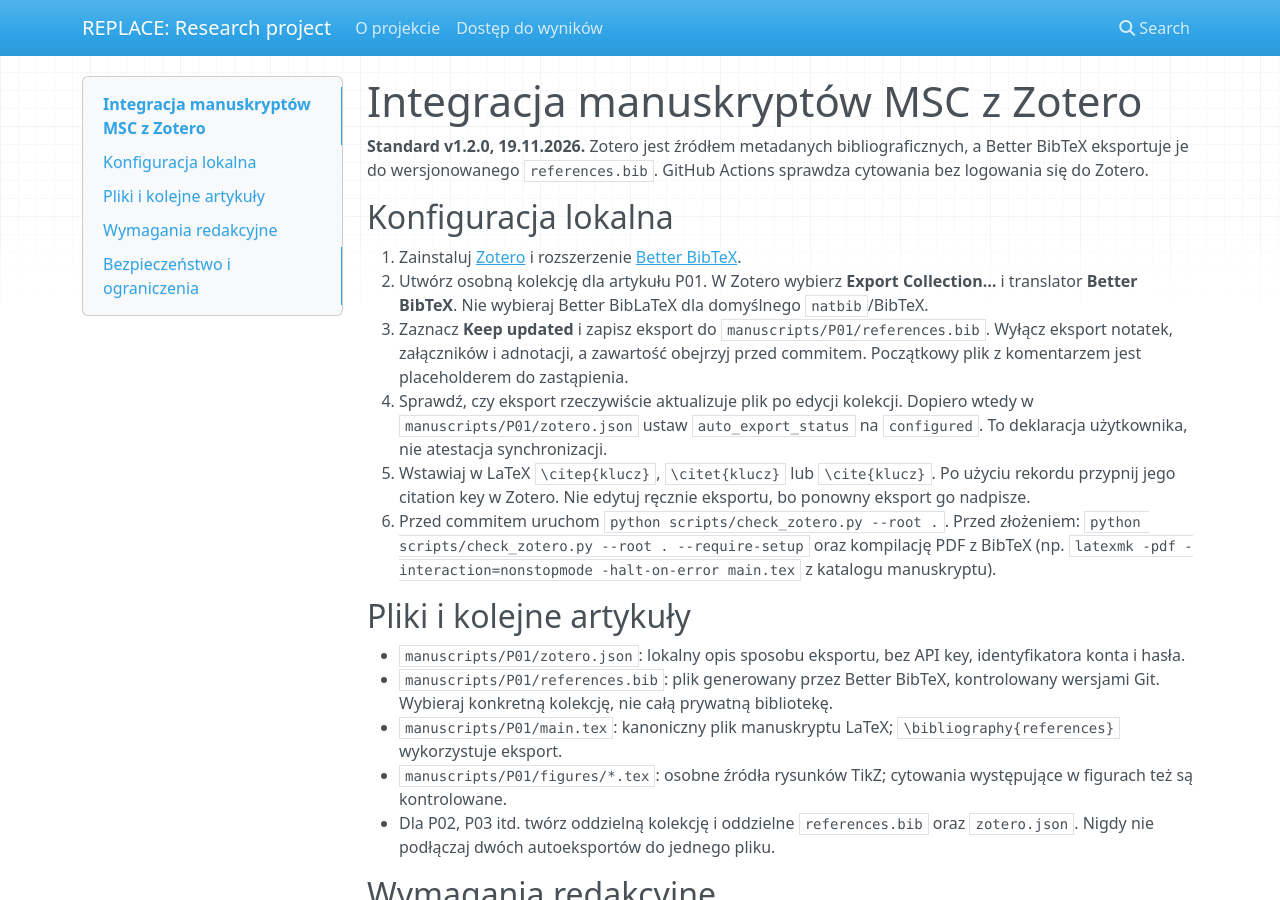
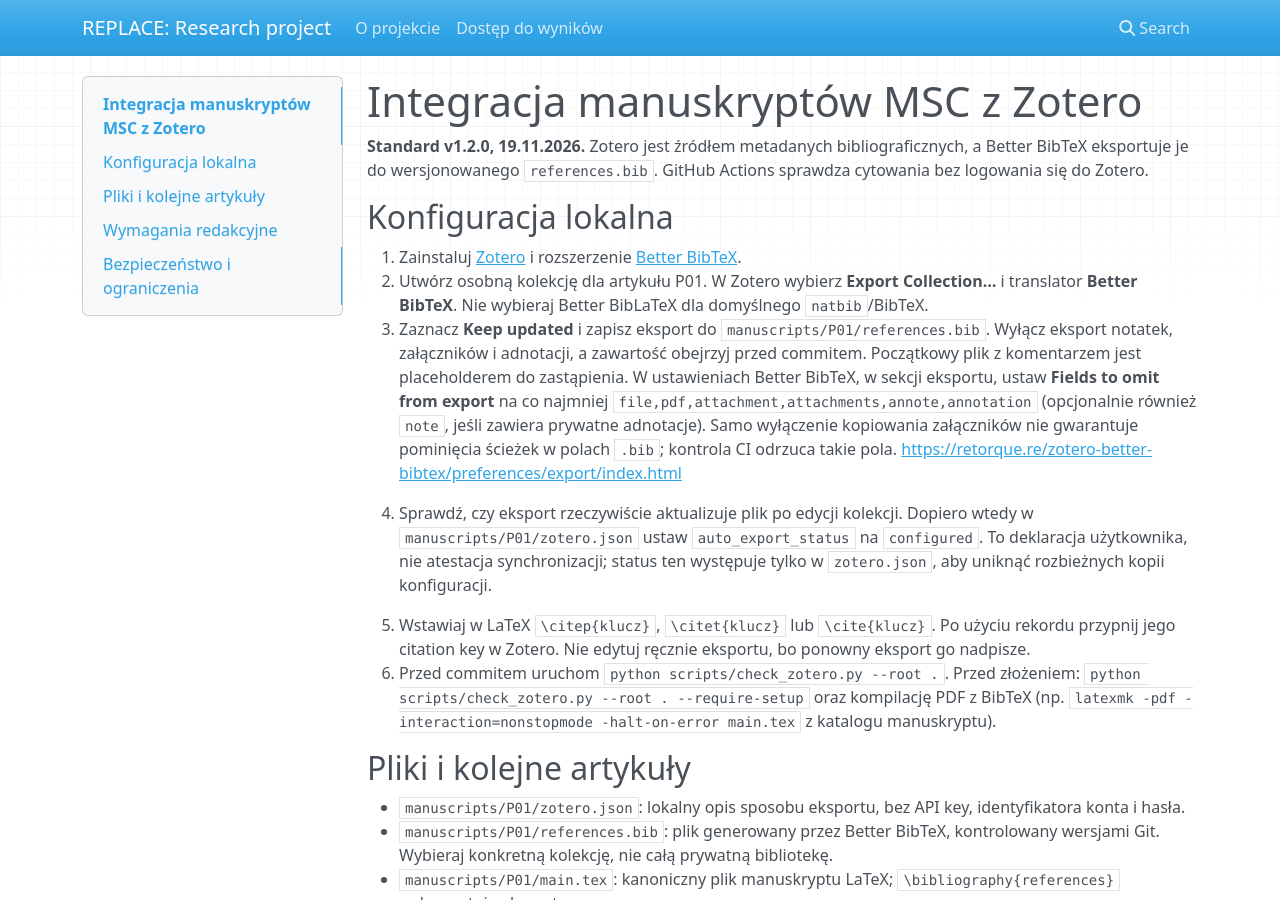
Before and after one commit to MatPomGit/repo-template-msc, an MkDocs documentation site: the page built from docs/zotero.md, in a window 1280 px wide and 900 px high. Built offline with MkDocs 1.6.1, drawn with Linux system fonts in a browser that asks for light colours; nearby versions of some CDN libraries.

Commit message:
docs(msc): omit local attachment fields and centralize Zotero status

```diff
--- a/PROJECT_STATE.yaml
+++ b/PROJECT_STATE.yaml
@@ -18,7 +18,6 @@ manuscript_source: manuscripts/P01/main.tex
 bibliography_path: manuscripts/P01/references.bib
 bibliography_manager: zotero
 bibliography_exporter: better-bibtex
-bibliography_auto_export_status: not_configured
 journal_profile: generic-latex
 protocol_path: research/protocol.md
 analysis_plan_path: research/analysis-plan.md
--- a/docs/zotero.md
+++ b/docs/zotero.md
@@ -7,7 +7,9 @@
 1. Zainstaluj [Zotero](https://www.zotero.org/) i rozszerzenie [Better BibTeX](https://retorque.re/zotero-better-bibtex/installation/).
 2. Utwórz osobną kolekcję dla artykułu P01. W Zotero wybierz **Export Collection…** i translator **Better BibTeX**. Nie wybieraj Better BibLaTeX dla domyślnego `natbib`/BibTeX.
 3. Zaznacz **Keep updated** i zapisz eksport do `manuscripts/P01/references.bib`. Wyłącz eksport notatek, załączników i adnotacji, a zawartość obejrzyj przed commitem. Początkowy plik z komentarzem jest placeholderem do zastąpienia.
-4. Sprawdź, czy eksport rzeczywiście aktualizuje plik po edycji kolekcji. Dopiero wtedy w `manuscripts/P01/zotero.json` ustaw `auto_export_status` na `configured`. To deklaracja użytkownika, nie atestacja synchronizacji.
+W ustawieniach Better BibTeX, w sekcji eksportu, ustaw **Fields to omit from export** na co najmniej `file,pdf,attachment,attachments,annote,annotation` (opcjonalnie również `note`, jeśli zawiera prywatne adnotacje). Samo wyłączenie kopiowania załączników nie gwarantuje pominięcia ścieżek w polach `.bib`; kontrola CI odrzuca takie pola. <https://retorque.re/zotero-better-bibtex/preferences/export/index.html>
+
+4. Sprawdź, czy eksport rzeczywiście aktualizuje plik po edycji kolekcji. Dopiero wtedy w `manuscripts/P01/zotero.json` ustaw `auto_export_status` na `configured`. To deklaracja użytkownika, nie atestacja synchronizacji; status ten występuje tylko w `zotero.json`, aby uniknąć rozbieżnych kopii konfiguracji.
 5. Wstawiaj w LaTeX `\citep{klucz}`, `\citet{klucz}` lub `\cite{klucz}`. Po użyciu rekordu przypnij jego citation key w Zotero. Nie edytuj ręcznie eksportu, bo ponowny eksport go nadpisze.
 6. Przed commitem uruchom `python scripts/check_zotero.py --root .`. Przed złożeniem: `python scripts/check_zotero.py --root . --require-setup` oraz kompilację PDF z BibTeX (np. `latexmk -pdf -interaction=nonstopmode -halt-on-error main.tex` z katalogu manuskryptu).
 
```
